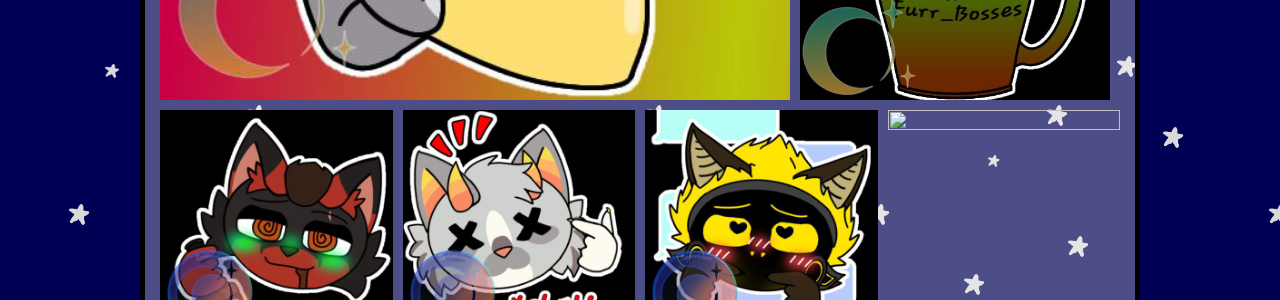
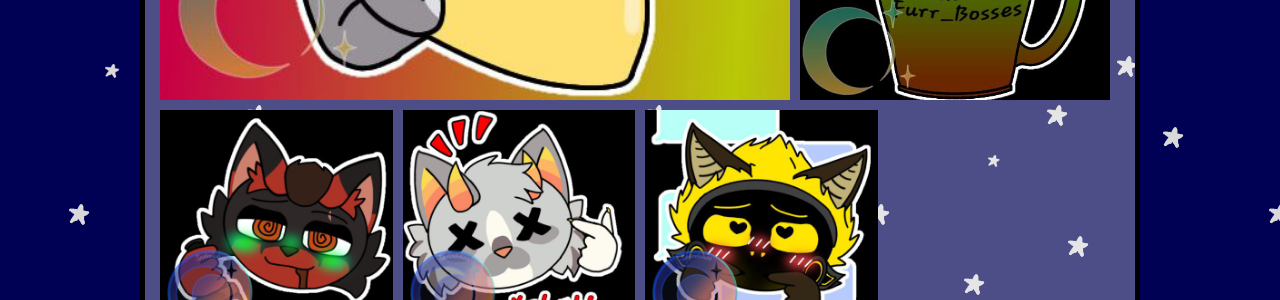
Before and after one commit to Szalonkazia/szalonkazia.github.io, a Jekyll site: the page built from przyklady.md, in a window 1280 px wide. Shown: the part 3178-3478 px from the top of the page. Built offline with Jekyll 4.4.1, drawn with Linux system fonts in a browser that asks for light colours; some web fonts are replaced.

Commit message:
Update dynamic_image.html

```diff
--- a/_includes/dynamic_image.html
+++ b/_includes/dynamic_image.html
@@ -1,3 +1,5 @@
+{% if include.url != "" %}
 <div class="dynamic-image-wrap">
     <img class="dynamic-image" src="{{include.url}}"><br>
 </div>
+{% endif %}
```
